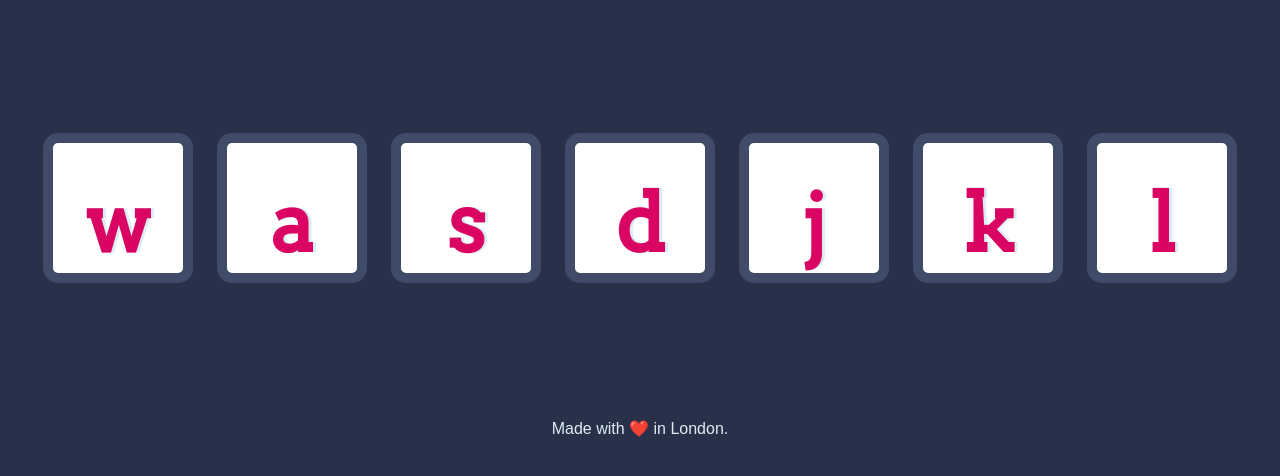
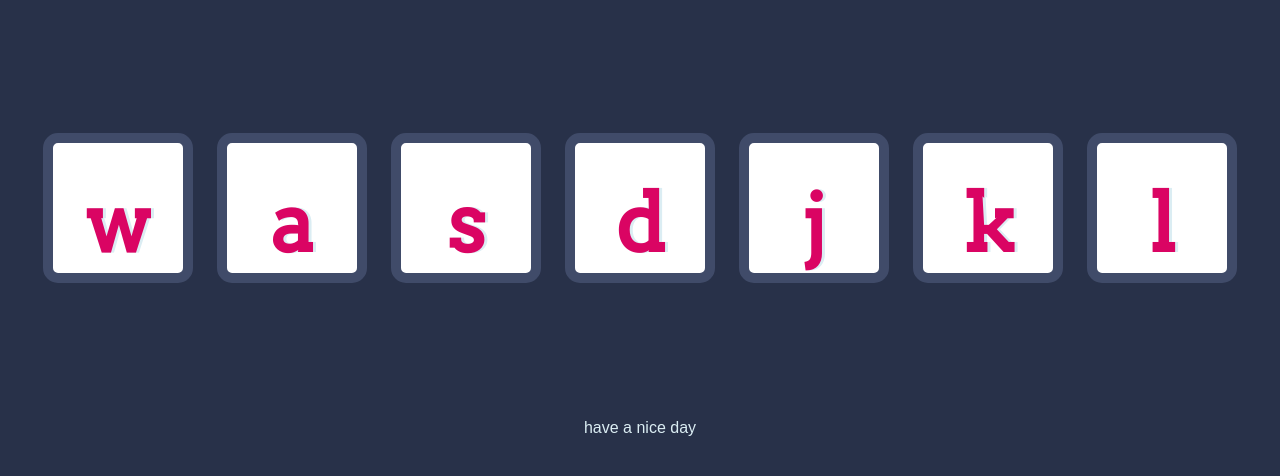
Before and after one commit to TahaAhmed63/Drum-kit-Music, a plain HTML site: page index.html in a window 1280 px wide. Shown: the part 156-632 px from the top of the page. Drawn offline with Linux system fonts and the light colour scheme.

Commit message:
Update index.html

```diff
--- a/index.html
+++ b/index.html
@@ -23,7 +23,8 @@
 
 
   <footer>
-    Made with ❤️ in London.
+have a nice day
+
   </footer>
 <script src="index.js"></script></body>
 
```
